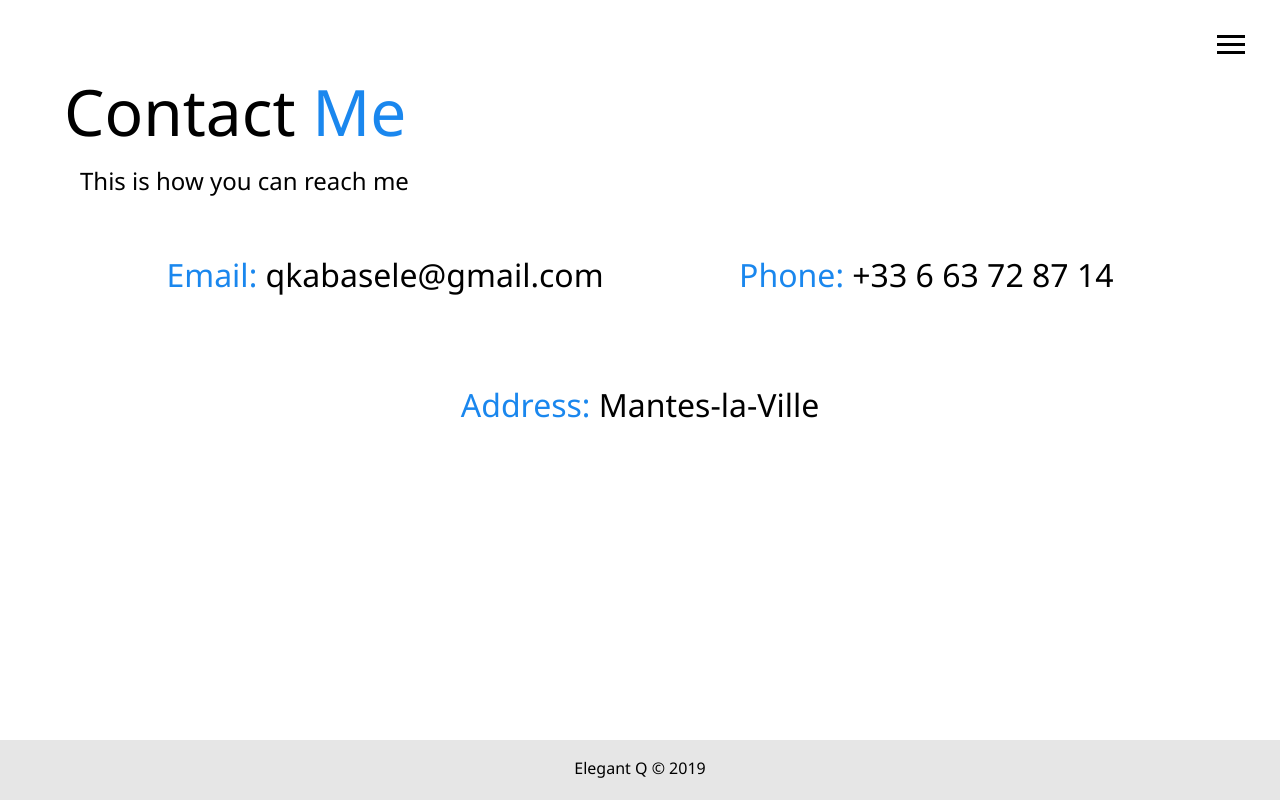
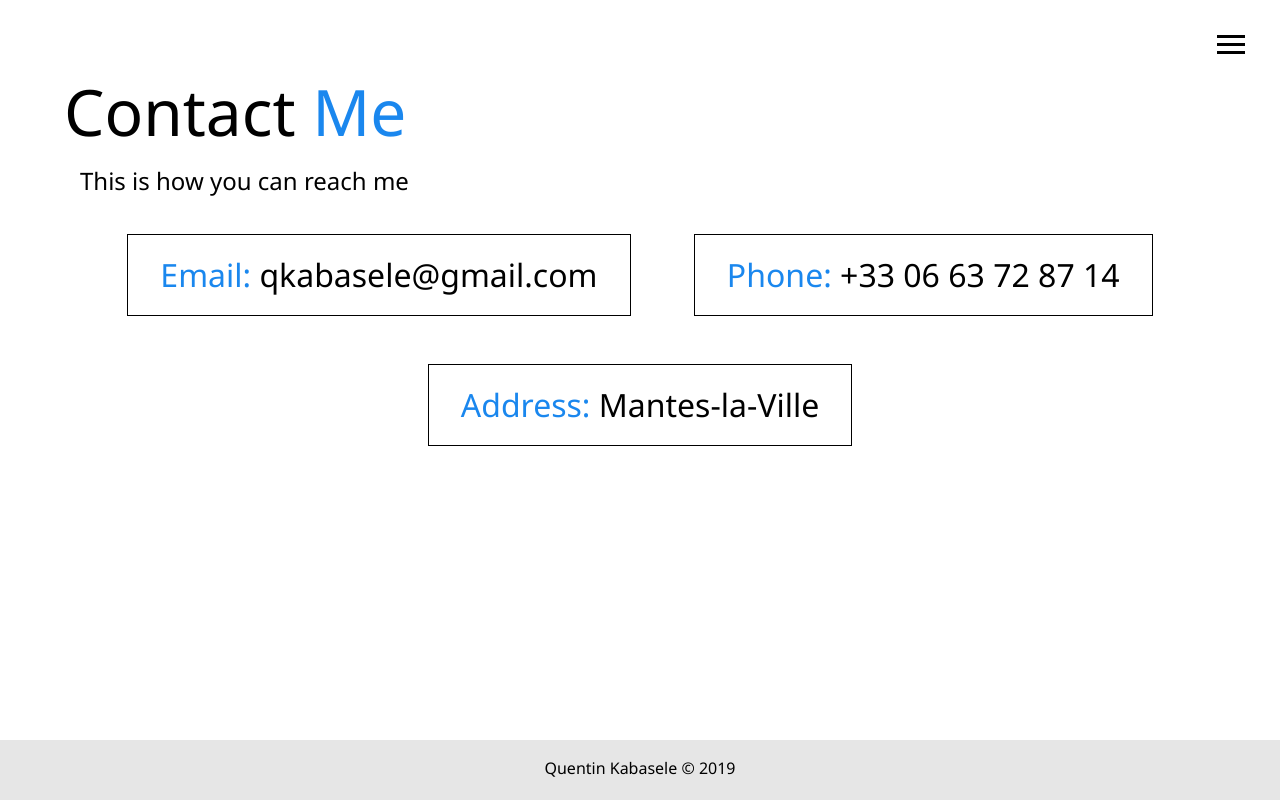
Before and after one commit to qkab78/elegant-portfolio, a website: page dist/contact.html in a window 1280 px wide. Drawn offline with Linux system fonts and the light colour scheme.

Commit message:
Div transitions fixed on cantact page

```diff
--- a/dist/assets/css/main.css
+++ b/dist/assets/css/main.css
@@ -217,14 +217,16 @@ main {
     margin-top: 1rem; }
     main#contact .boxes div {
       font-size: 2rem;
-      border: 1px solid #ffffff;
+      border: 1px solid #000000;
       padding: 1rem 2rem;
       margin-bottom: 3rem;
-      transition: all 0.5s ease-out; }
+      transition: all 0.5s ease-out;
+    }
       main#contact .boxes div:hover {
         padding: 0.5rem 1.5rem;
         background-color: #1a87ee;
-        color: #000000; }
+        color: #000000;
+      }
         main#contact .boxes div:hover span {
           color: #000000; }
 
--- a/dist/contact.html
+++ b/dist/contact.html
@@ -6,8 +6,8 @@
     <meta name="viewport" content="width=device-width, initial-scale=1.0">
     <meta http-equiv="X-UA-Compatible" content="ie=edge">
     <title>Contact Me</title>
-    <link rel="stylesheet" href="https://use.fontawesome.com/releases/v5.8.1/css/all.css"
-        integrity="sha384-50oBUHEmvpQ+1lW4y57PTFmhCaXp0ML5d60M1M7uH2+nqUivzIebhndOJK28anvf" crossorigin="anonymous">
+    <link rel="stylesheet" href="https://use.fontawesome.com/releases/v5.8.1/css/all.css" integrity="sha384-50oBUHEmvpQ+1lW4y57PTFmhCaXp0ML5d60M1M7uH2+nqUivzIebhndOJK28anvf"
+        crossorigin="anonymous">
     <link rel="stylesheet" href="assets/css/main.css">
 </head>
 
@@ -40,14 +40,16 @@
     </header>
 
     <main id="contact">
-        <h1 class="lg-heading">Contact <span class="text-secondary">Me</span></h1>
+        <h1 class="lg-heading">Contact
+            <span class="text-secondary">Me</span>
+        </h1>
         <h2 class="sm-heading">This is how you can reach me</h2>
         <div class="boxes">
             <div>
                 <span class="text-secondary">Email: </span>qkabasele@gmail.com
             </div>
             <div>
-                <span class="text-secondary">Phone: </span>+33 6 63 72 87 14
+                <span class="text-secondary">Phone: </span>+33 06 63 72 87 14
             </div>
             <div>
                 <span class="text-secondary">Address: </span>Mantes-la-Ville
@@ -56,7 +58,7 @@
     </main>
 
     <footer id="main-footer">
-        Elegant Q &copy; 2019
+        Quentin Kabasele &copy; 2019
     </footer>
     <script src="assets/js/main.js"></script>
 </body>
```
